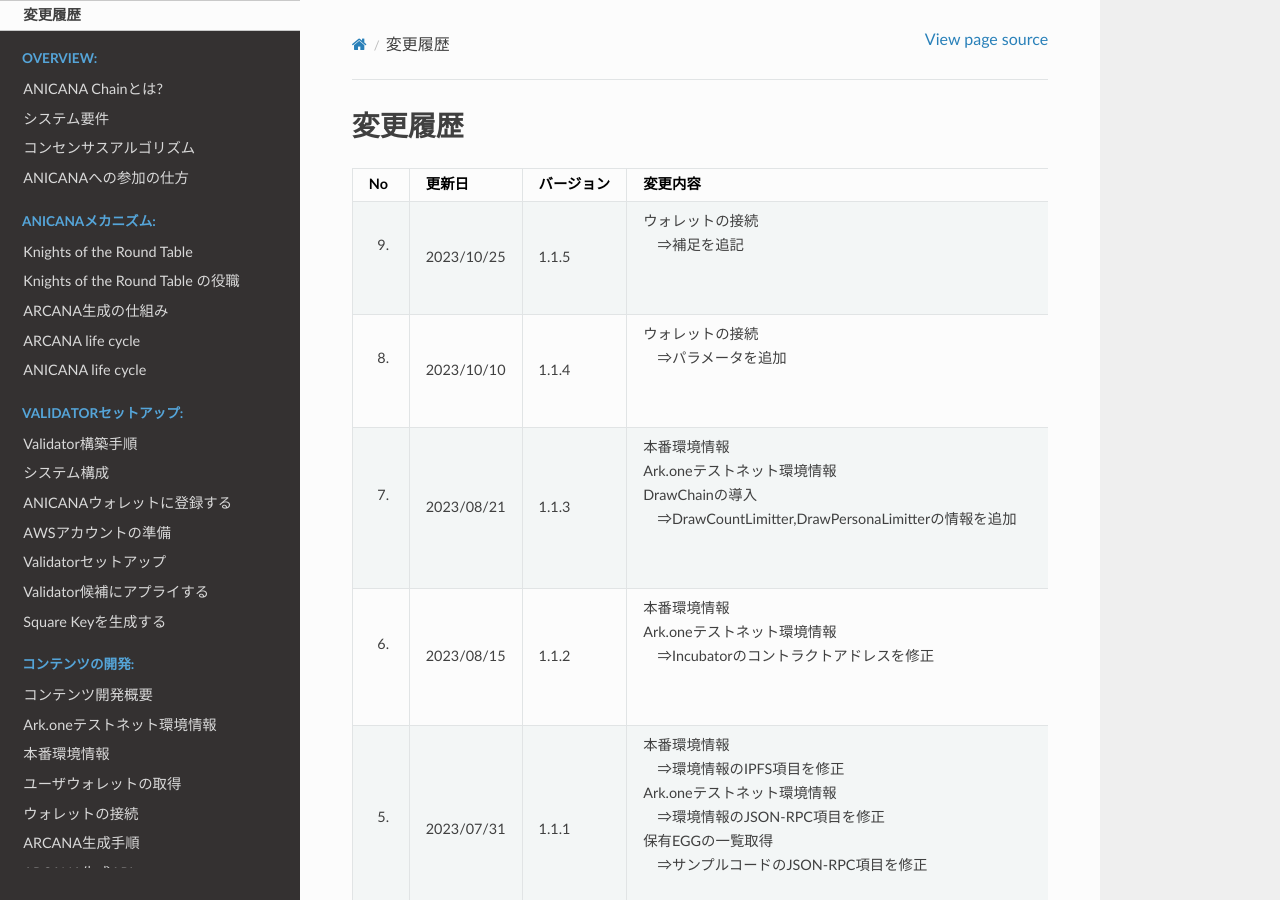
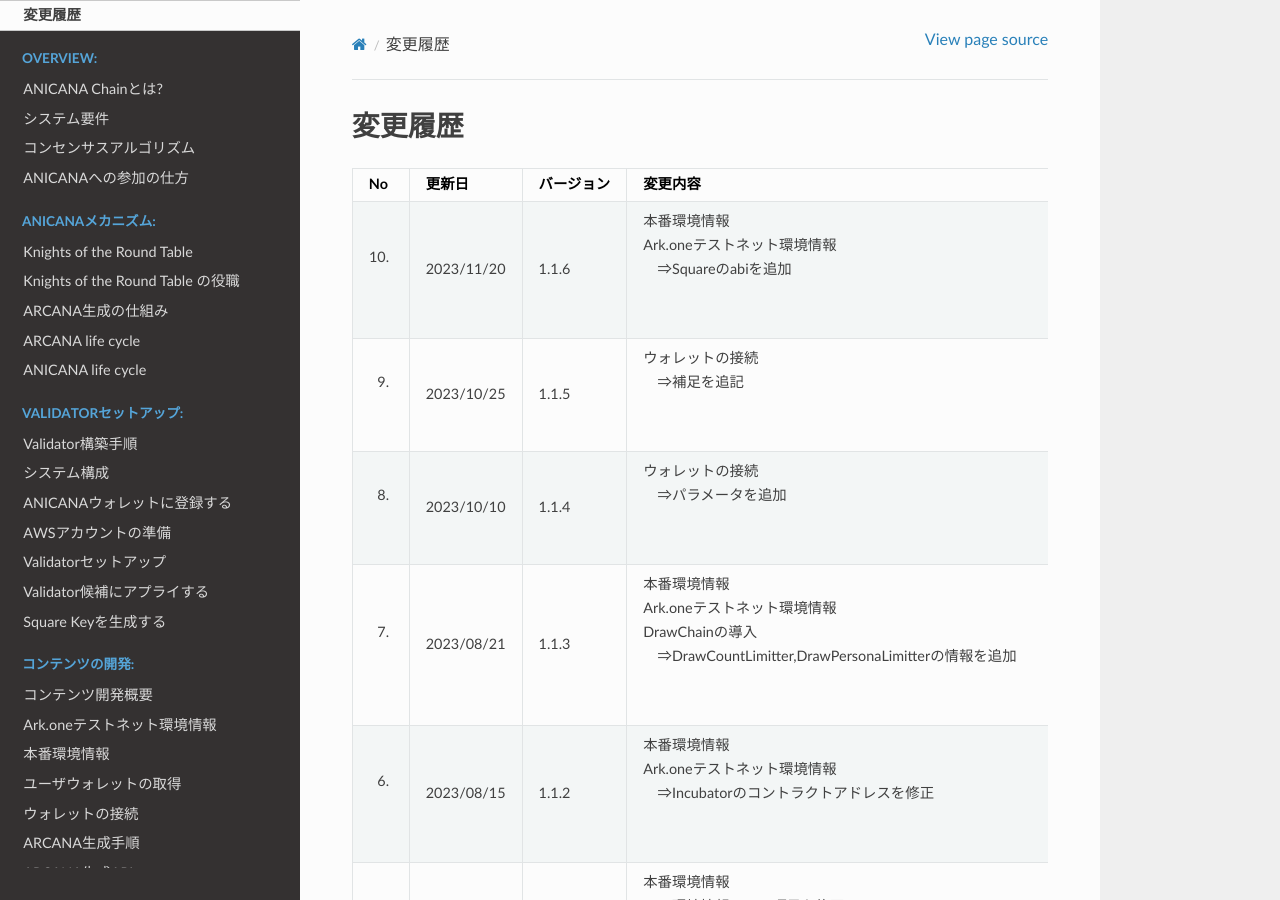
Before and after one commit to Orange-Code-Project/anicana-docs, a Sphinx documentation site: the page built from source/change-history/change-history.rst, in a window 1280 px wide and 900 px high. Built offline with Sphinx 7.4.7 and the Read the Docs theme 2.0.0, drawn with Linux system fonts in a browser that asks for light colours.

Commit message:
[update]
本番環境情報
Ark.oneテストネット環境情報
⇒Squareのabiを追加

```diff
--- a/source/change-history/change-history.rst
+++ b/source/change-history/change-history.rst
@@ -7,6 +7,10 @@
     :align: center
 
     "No", "更新日", "バージョン", "変更内容"
+    "10.", "2023/11/20", "1.1.6", "| 本番環境情報
+    | Ark.oneテストネット環境情報
+    | 　⇒Squareのabiを追加
+    | 　"
     "9.", "2023/10/25", "1.1.5", "| ウォレットの接続
     | 　⇒補足を追記
     | 　"
--- a/source/game-development/main-environment.rst
+++ b/source/game-development/main-environment.rst
@@ -78,6 +78,8 @@
     DrawFollowerLimitter,        :download:`DrawFollowerLimitter.json<../file_main/abi/DrawFollowerLimitter.json>`
     DrawCountLimitter,           :download:`DrawCountLimitter.json<../file_main/abi/DrawCountLimitter.json>`
     DrawPersonaLimitter,         :download:`DrawPersonaLimitter.json<../file_main/abi/DrawPersonaLimitter.json>`
+    Square,                      :download:`Square.json<../file_main/abi/Square.json>`
+
 
 -------------------------------------------------------------------
 
--- a/source/game-development/test-environment.rst
+++ b/source/game-development/test-environment.rst
@@ -84,6 +84,7 @@ Ark.oneテストネット環境一覧
     DrawFollowerLimitter,        :download:`DrawFollowerLimitter.json<../file_ark1/abi/DrawFollowerLimitter.json>`
     DrawCountLimitter,           :download:`DrawCountLimitter.json<../file_ark1/abi/DrawCountLimitter.json>`
     DrawPersonaLimitter,         :download:`DrawPersonaLimitter.json<../file_ark1/abi/DrawPersonaLimitter.json>`
+    Square,                      :download:`Square.json<../file_ark1/abi/Square.json>`
 
 
 -------------------------------------------------------------------
```
Also changed, not shown: source/file_ark1/abi/Square.json (added, +1 -0 lines), source/file_main/abi/Square.json (added, +1 -0 lines).
